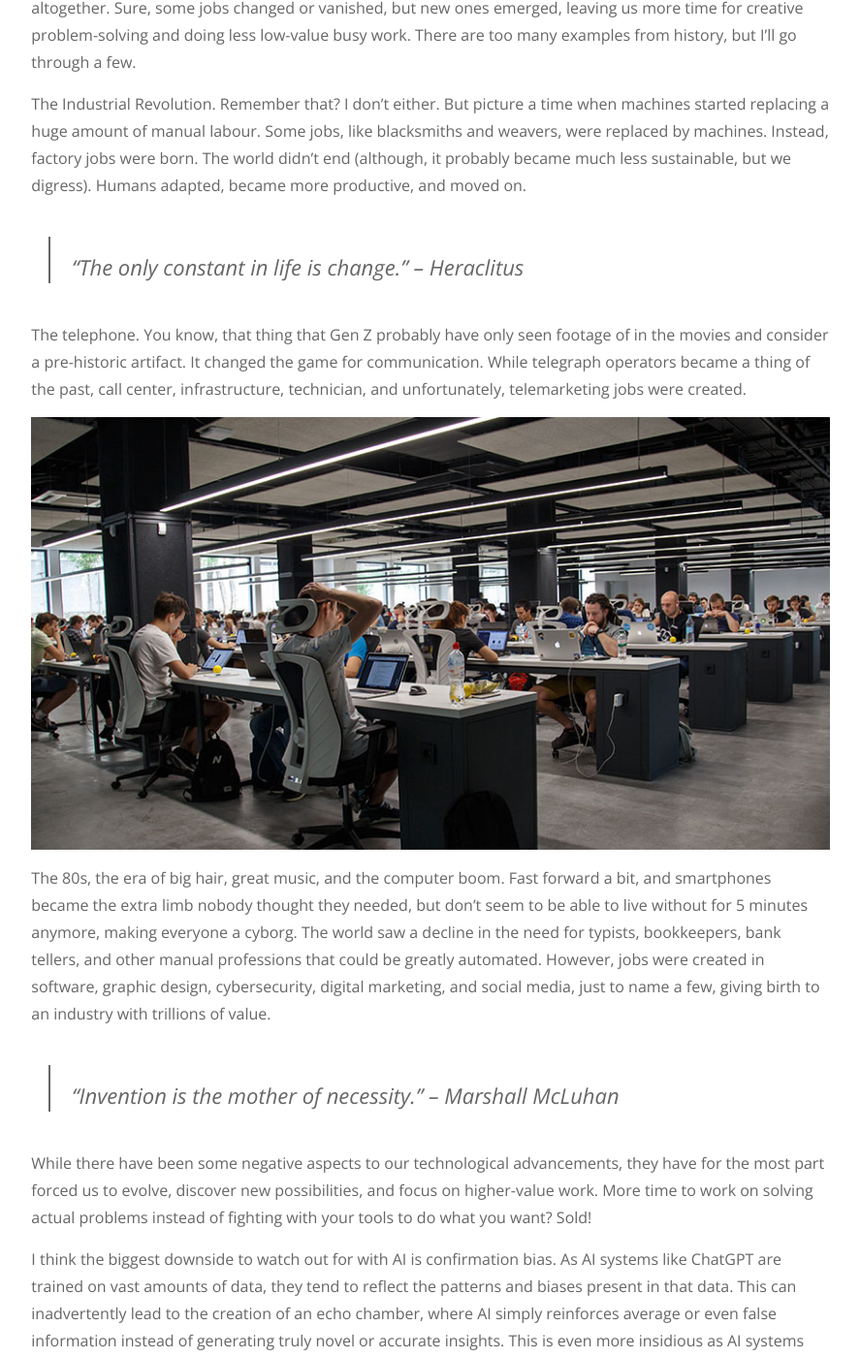
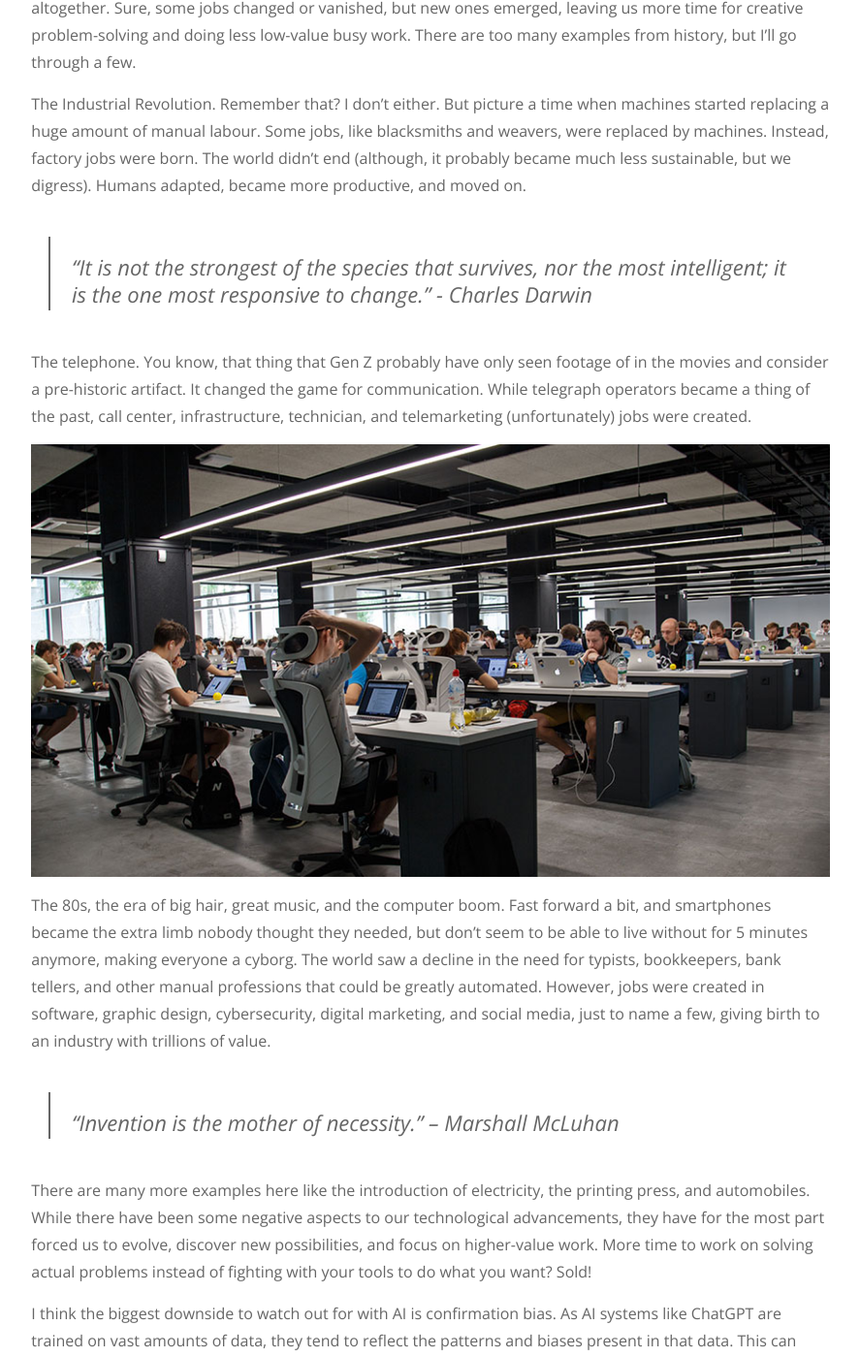
Before and after one commit to SaebAmini/saebamini.github.io, a Jekyll site: the page built from _posts/2023-04-02-chatgpt-and-generative-ai-a-descent-into-dystopia-or-the-dawn-of-a-golden-age-for-creativity.md, in a window 1280 px wide and 1400 px high, scrolled down 1403 px. Shown: the whole window at 97% size, without its empty margins (196-1083 px from the left). Built offline with Jekyll 4.4.1, drawn with Linux system fonts in a browser that asks for light colours; comment, search, counter and statistics services are not loaded.

Commit message:
Minor improvements to the AI post

```diff
--- a/_posts/2023-04-02-chatgpt-and-generative-ai-a-descent-into-dystopia-or-the-dawn-of-a-golden-age-for-creativity.md
+++ b/_posts/2023-04-02-chatgpt-and-generative-ai-a-descent-into-dystopia-or-the-dawn-of-a-golden-age-for-creativity.md
@@ -17,9 +17,9 @@ Consider this: throughout history, we've made tools to help us do things faster
 
 The Industrial Revolution. Remember that? I don't either. But picture a time when machines started replacing a huge amount of manual labour. Some jobs, like blacksmiths and weavers, were replaced by machines. Instead, factory jobs were born. The world didn't end (although, it probably became much less sustainable, but we digress). Humans adapted, became more productive, and moved on.
 
-   > "The only constant in life is change." – Heraclitus
+   > "It is not the strongest of the species that survives, nor the most intelligent; it is the one most responsive to change." - Charles Darwin
 
-The telephone. You know, that thing that Gen Z probably have only seen footage of in the movies and consider a pre-historic artifact. It changed the game for communication. While telegraph operators became a thing of the past, call center, infrastructure, technician, and unfortunately, telemarketing jobs were created.
+The telephone. You know, that thing that Gen Z probably have only seen footage of in the movies and consider a pre-historic artifact. It changed the game for communication. While telegraph operators became a thing of the past, call center, infrastructure, technician, and telemarketing (unfortunately) jobs were created.
 
   ![Call center agents - a new profession](/images/posts/2023-04-chatgpt/call-center.jpg)
 
@@ -27,7 +27,7 @@ The telephone. You know, that thing that Gen Z probably have only seen footage o
 
    > "Invention is the mother of necessity." – Marshall McLuhan
 
-While there have been some negative aspects to our technological advancements, they have for the most part forced us to evolve, discover new possibilities, and focus on higher-value work. More time to work on solving actual problems instead of fighting with your tools to do what you want? Sold!
+There are many more examples here like the introduction of electricity, the printing press, and automobiles. While there have been some negative aspects to our technological advancements, they have for the most part forced us to evolve, discover new possibilities, and focus on higher-value work. More time to work on solving actual problems instead of fighting with your tools to do what you want? Sold!
 
 I think the biggest downside to watch out for with AI is confirmation bias. As AI systems like ChatGPT are trained on vast amounts of data, they tend to reflect the patterns and biases present in that data. This can inadvertently lead to the creation of an echo chamber, where AI simply reinforces average or even false information instead of generating truly novel or accurate insights. This is even more insidious as AI systems can present information with confidence and assertiveness, making it sound plausible and legitimate. This could lead to the proliferation of misinformation, as people might be more inclined to trust the AI-generated content without questioning its validity.
 
```
